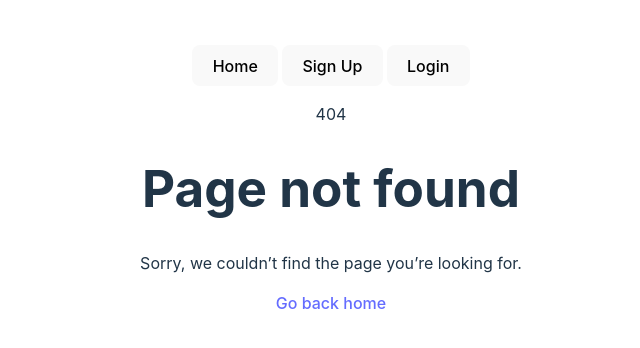
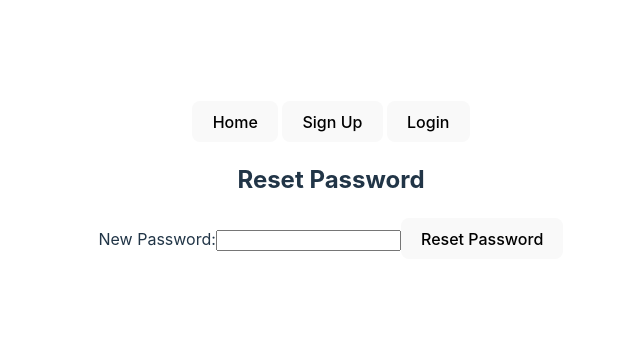
Before and after one commit to Egbagba/Books-recommendation-client, a React (Vite) app: page /reset-password/1 in a window 1280 px wide. Before the commit this address had no page. Shown: the part 220-568 px from the top of the page, without its empty margins (309-949 px from the left). Built offline with nearby package versions, Linux system fonts and the light colour scheme.

Commit message:
second commit

```diff
--- a/src/App.jsx
+++ b/src/App.jsx
@@ -10,6 +10,7 @@ import AddBookPage from './pages/AddBookPage'
 import BookListDetailPage from './pages/BookListDetailPage'
 import ErrorHandling from './pages/ErrorHandling'
 import ForgotPassword from './pages/ForgotPassword'
+import ResetPassword from './pages/ResetPassword'
 
 
 function App() {
@@ -20,11 +21,12 @@ function App() {
     <Navbar/>
       <Routes>
         <Route path='/' element={<HomePage/>}/>
-        <Route path='/errorhandling' element={<ErrorHandling />} />
+        <Route path='/errorhandling' element={<ErrorHandling />}/>
         <Route path="/about" element={<About />}></Route>
         <Route path="/signup" element={<Signup/>}/>
         <Route path="/login" element={<Login/>}/>
-        <Route path="/forgotpassword" element={<ForgotPassword/>} />
+        <Route path="/forgot-password" element={<ForgotPassword/>}/>
+        <Route path="/reset-password/:token" element={<ResetPassword />}/>
         <Route path="/booklistpage" element={<BookListPage/>}/>
         <Route path="/books/:id" element={<BookListDetailPage />}/>
         <Route path="/addbookpage" element={<AddBookPage/>}/>
--- a/src/pages/DeleteBookPage.jsx
+++ b/src/pages/DeleteBookPage.jsx
@@ -0,0 +1,5 @@
+function DeleteBookPage() {
+    return(
+        <div></div>
+    )
+}
--- a/src/pages/ForgotPassword.jsx
+++ b/src/pages/ForgotPassword.jsx
@@ -5,11 +5,14 @@ const ForgotPassword = () => {
   const [email, setEmail] = useState('');
   const [resetRequested, setResetRequested] = useState(false);
 
+  const API_URL = "http://localhost:5005";
+
+
   const handleSubmit = (e) => {
     e.preventDefault();
 
     // Send a request to the backend to initiate password reset
-    axios.post("/auth/forgot-password", { email })
+    axios.post(`${API_URL}/auth/forgot-password`, { email })
       .then(() => {
         // Handle the response, e.g., show success message
         setResetRequested(true);
--- /dev/null
+++ b/src/pages/ResetPassword.jsx
@@ -0,0 +1,45 @@
+import React, { useState } from 'react';
+import { useParams } from 'react-router-dom';
+import axios from 'axios'; // Assuming you use axios for HTTP requests
+
+const ResetPassword = () => {
+  const { token } = useParams();
+  const [newPassword, setNewPassword] = useState('');
+  const [resetStatus, setResetStatus] = useState(null);
+
+  const API_URL = "http://localhost:5005";
+
+
+  const handleResetPassword = async () => {
+    try {
+      // Send a request to your backend to reset the password
+      const response = await axios.post(`${API_URL}/auth/reset-password/${token}`, {
+        newPassword: newPassword,
+      });
+
+      // Handle the response from the backend
+      setResetStatus(response.data.message);
+    } catch (error) {
+      // Handle errors, e.g., display an error message
+      console.error('Password reset failed:', error.message);
+    }
+  };
+
+  return (
+    <div>
+      <h2>Reset Password</h2>
+      <label htmlFor="newPassword">New Password:</label>
+      <input
+        type="password"
+        id="newPassword"
+        value={newPassword}
+        onChange={(e) => setNewPassword(e.target.value)}
+      />
+      <button onClick={handleResetPassword}>Reset Password</button>
+
+      {resetStatus && <p>{resetStatus}</p>}
+    </div>
+  );
+};
+
+export default ResetPassword;
```
